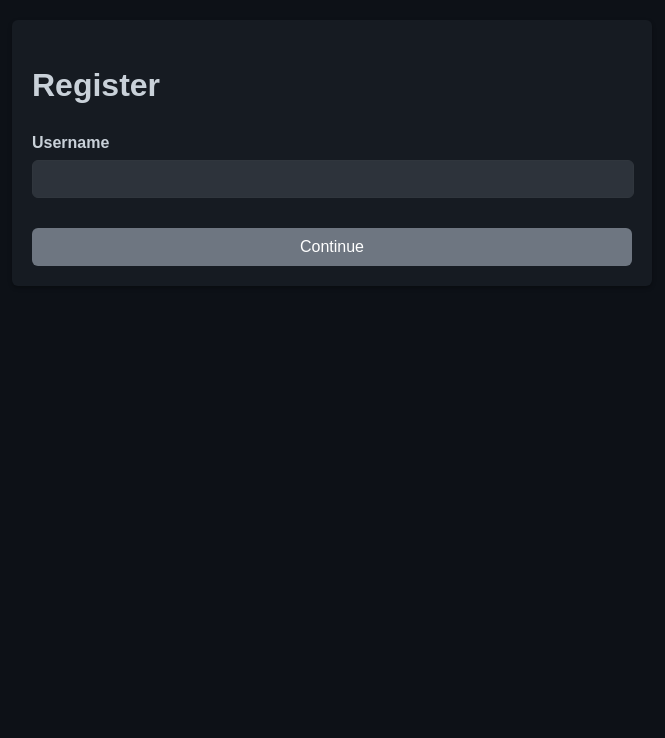
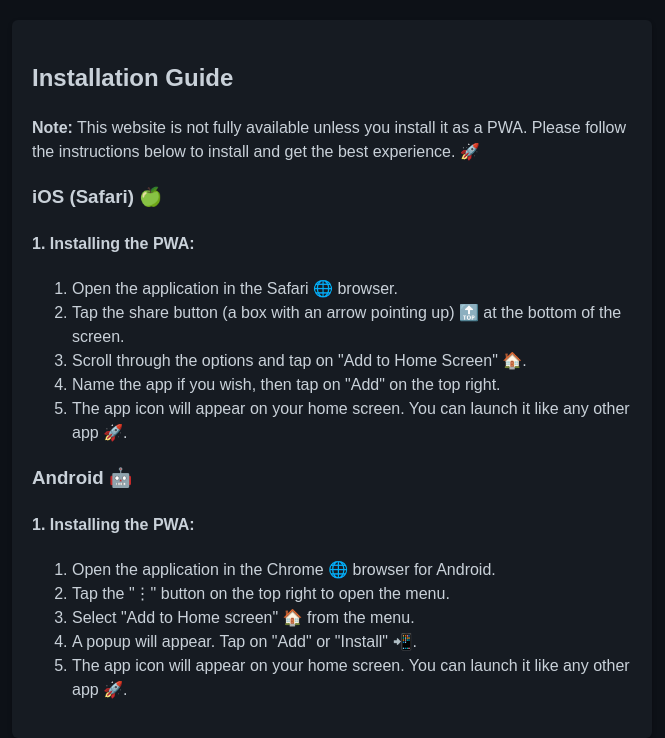
Before and after one commit to quentin-aslan/pills-reminder, a Vue app in the folder frontend/: page / in a window 1280 px wide. Shown: the top 738 px of the page, without its empty margins (308-973 px from the left). Built offline with nearby package versions, Linux system fonts and the light colour scheme.

Commit message:
:bug: Typo.

```diff
--- a/frontend/src/App.vue
+++ b/frontend/src/App.vue
@@ -1,5 +1,5 @@
 <template>
-  <div class="container" v-if="!isPWAInstalled">
+  <div class="container" v-if="isPWAInstalled">
     <div class="card" v-if="userData">
       <HistoryTable v-if="isPillOfTheDayTaken" />
       <ButtonChoice v-else />
```
